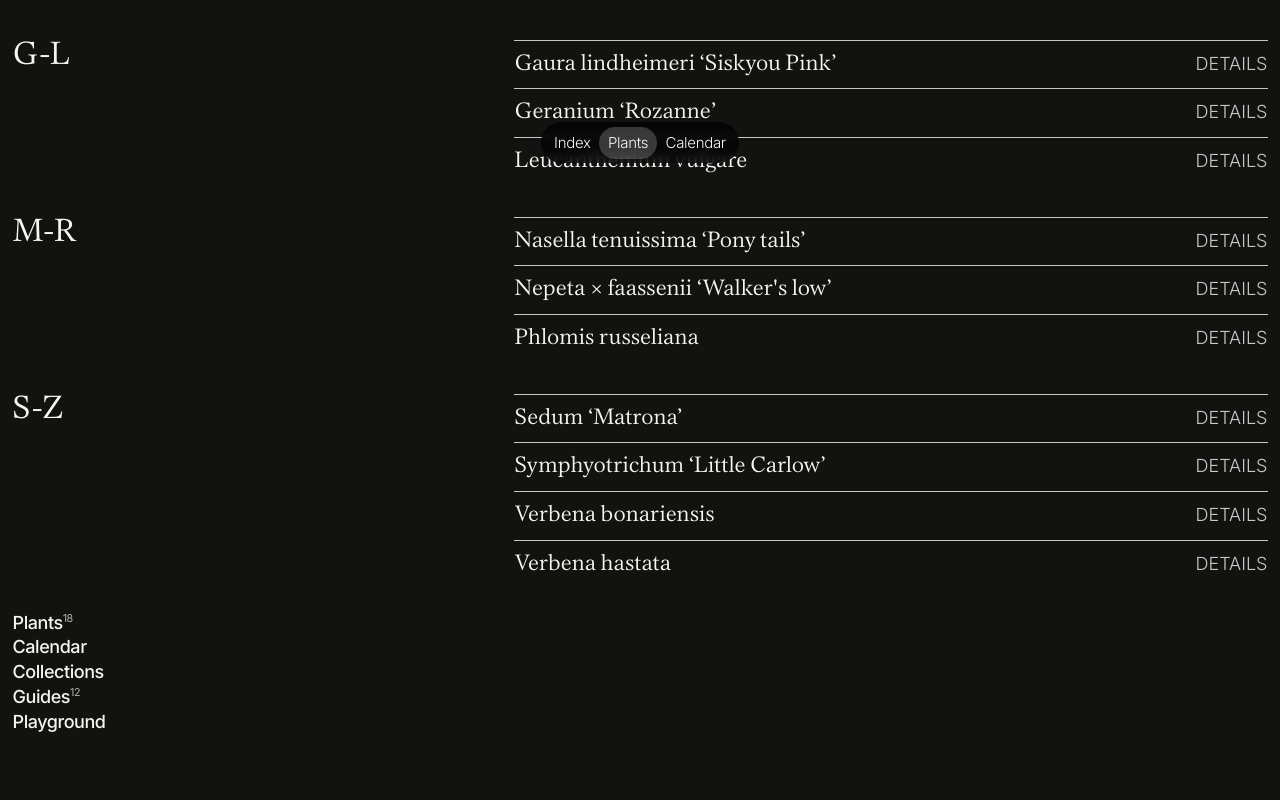
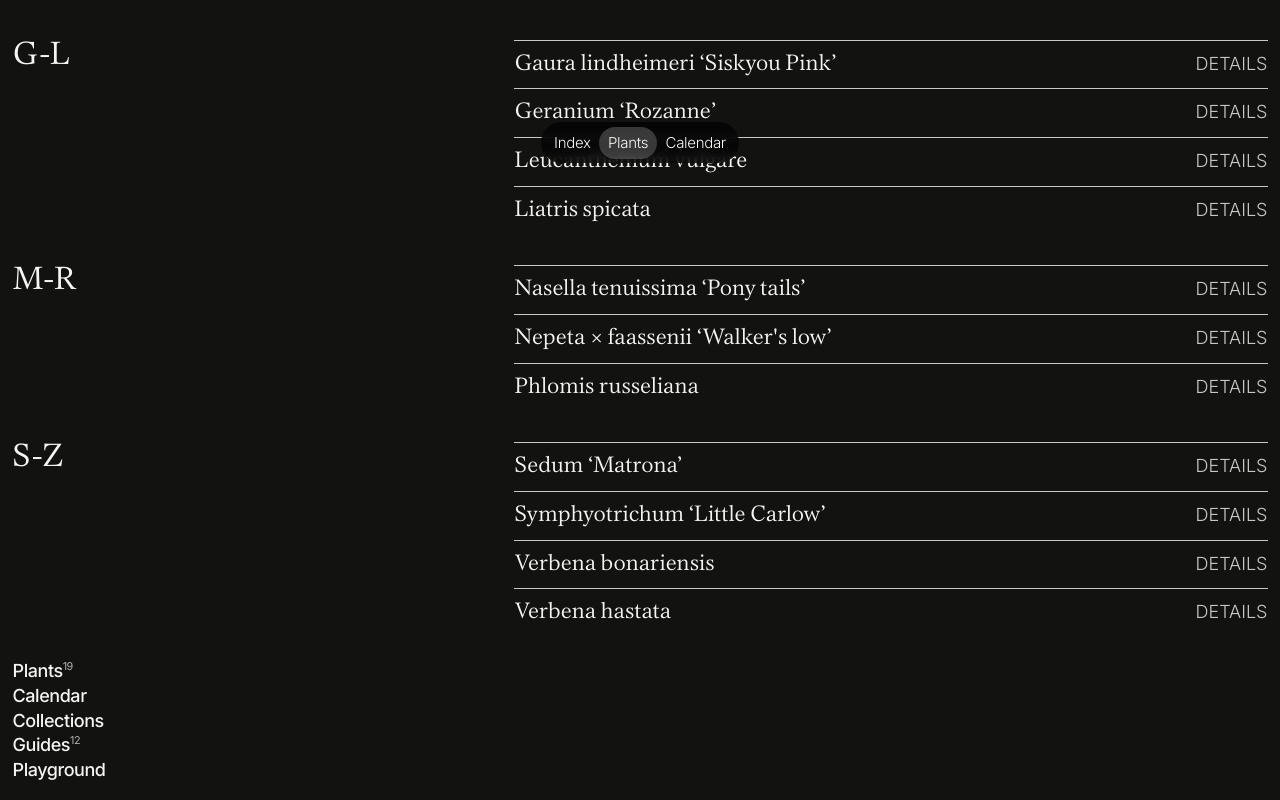
Before and after one commit to bobbyvanrijn/hardyards, a Next.js app: page /plants in a window 1280 px wide. Shown: the part 615-1415 px from the top of the page. Before the commit the page ends 1366 px from the top, so only its background shows below. Built offline with nearby package versions, Linux system fonts and the light colour scheme.

Commit message:
Feature: add plant

```diff
--- a/content/plants.js
+++ b/content/plants.js
@@ -435,6 +435,40 @@ const plants = [
         blurhash: 'LDCZ^8ae00x[I:WVe:oy00V]~qWB'
     },
     {
+        slug: 'liatris-spicata',
+        genus: 'Liatris',
+        species: 'spicata',
+        cultivar: null,
+        common: 'Prairie feather',
+        description: 'Spires of pink flowers. Narrow leaves flank the stem.',
+        meta: [
+            {
+                label: 'Spread',
+                value: '20 cm'
+            },
+            {
+                label: 'Height',
+                value: '60 cm'
+            },
+            {
+                label: 'Flowers',
+                value: 'Magenta'
+            },
+            {
+                label: 'Foliage',
+                value: 'Green'
+            },
+            {
+                label: 'Seasons',
+                value: 'July-August'
+            }
+        ],
+        body: [],
+        collections: [],
+        'main-image': '',
+        blurhash: 'L5G8v44py3%.0JE9_Ktu2hMDVxM+'
+    },
+    {
         slug: 'phlomis-russeliana',
         genus: 'Phlomis',
         species: 'russeliana',
```
